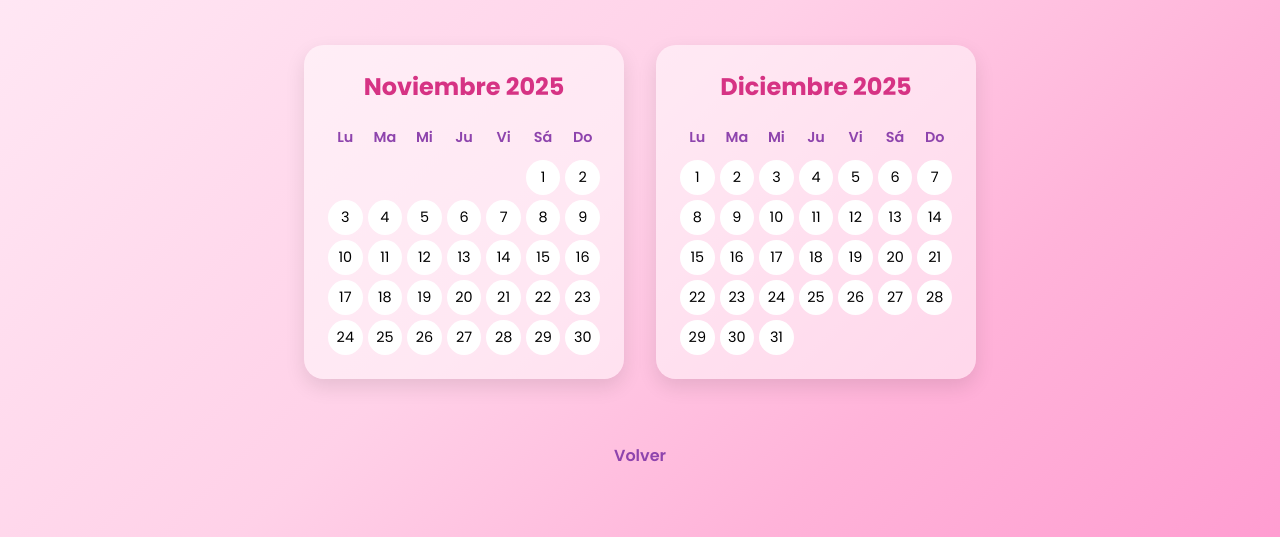
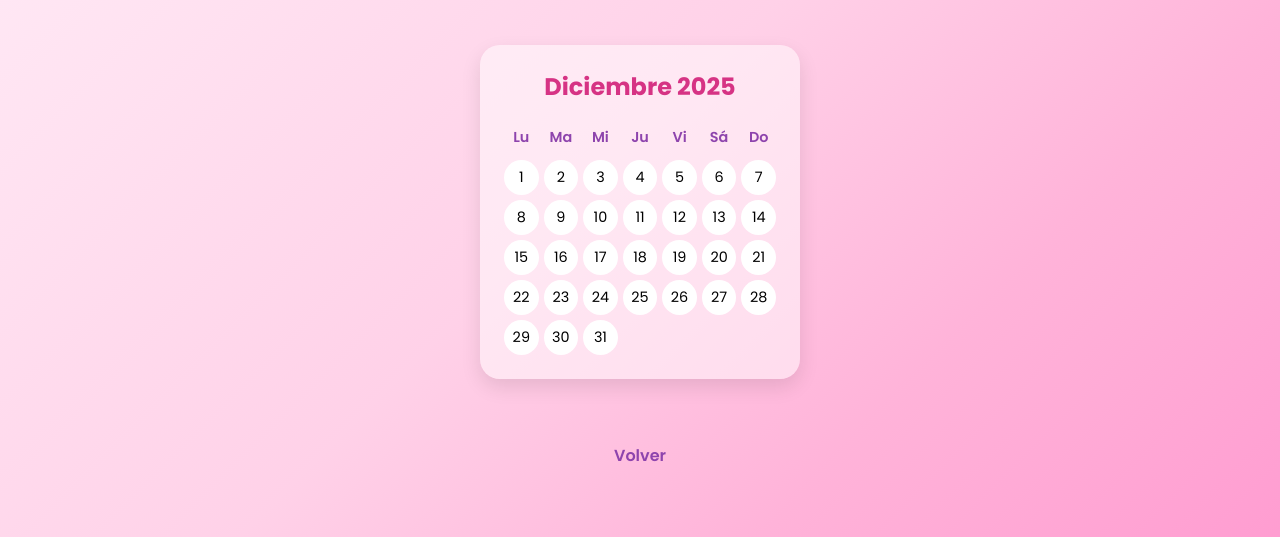
Before and after one commit to emartinezaquihaymarketing-blip/Anna, a plain HTML site: page prediction.html in a window 1280 px wide. Shown: the part 263-800 px from the top of the page. Drawn offline with Linux system fonts and the light colour scheme; no server answers.

Commit message:
eliminar el mes de noviembre

```diff
--- a/prediction.html
+++ b/prediction.html
@@ -17,10 +17,7 @@
             <p class="subtitle">Selecciona el día que crees que llegará nuestra princesa</p>
 
             <div class="calendars-container">
-                <div class="calendar-wrapper">
-                    <h2 class="calendar-title">Noviembre 2025</h2>
-                    <div id="november-calendar" class="calendar-grid"></div>
-                </div>
+
                 <div class="calendar-wrapper">
                     <h2 class="calendar-title">Diciembre 2025</h2>
                     <div id="december-calendar" class="calendar-grid"></div>
--- a/prediction.js
+++ b/prediction.js
@@ -8,7 +8,7 @@ document.addEventListener('DOMContentLoaded', () => {
     const DATE_COLUMN_INDEX = 2; // La columna de la fecha en el CSV (0=Timestamp, 1=Nombre, 2=Fecha)
 
     // --- ELEMENTOS DEL DOM ---
-    const novemberCalendar = document.getElementById('november-calendar');
+
     const decemberCalendar = document.getElementById('december-calendar');
     const modal = document.getElementById('message-modal');
     const closeModalBtn = document.querySelector('.modal-close-btn');
@@ -161,7 +161,7 @@ document.addEventListener('DOMContentLoaded', () => {
 
     // --- INICIALIZACIÓN ---
     function init() {
-        generateCalendar(2025, 11, novemberCalendar);
+
         generateCalendar(2025, 12, decemberCalendar);
         setupCalendarListeners();
         fetchAndDisplayVotes();
```
